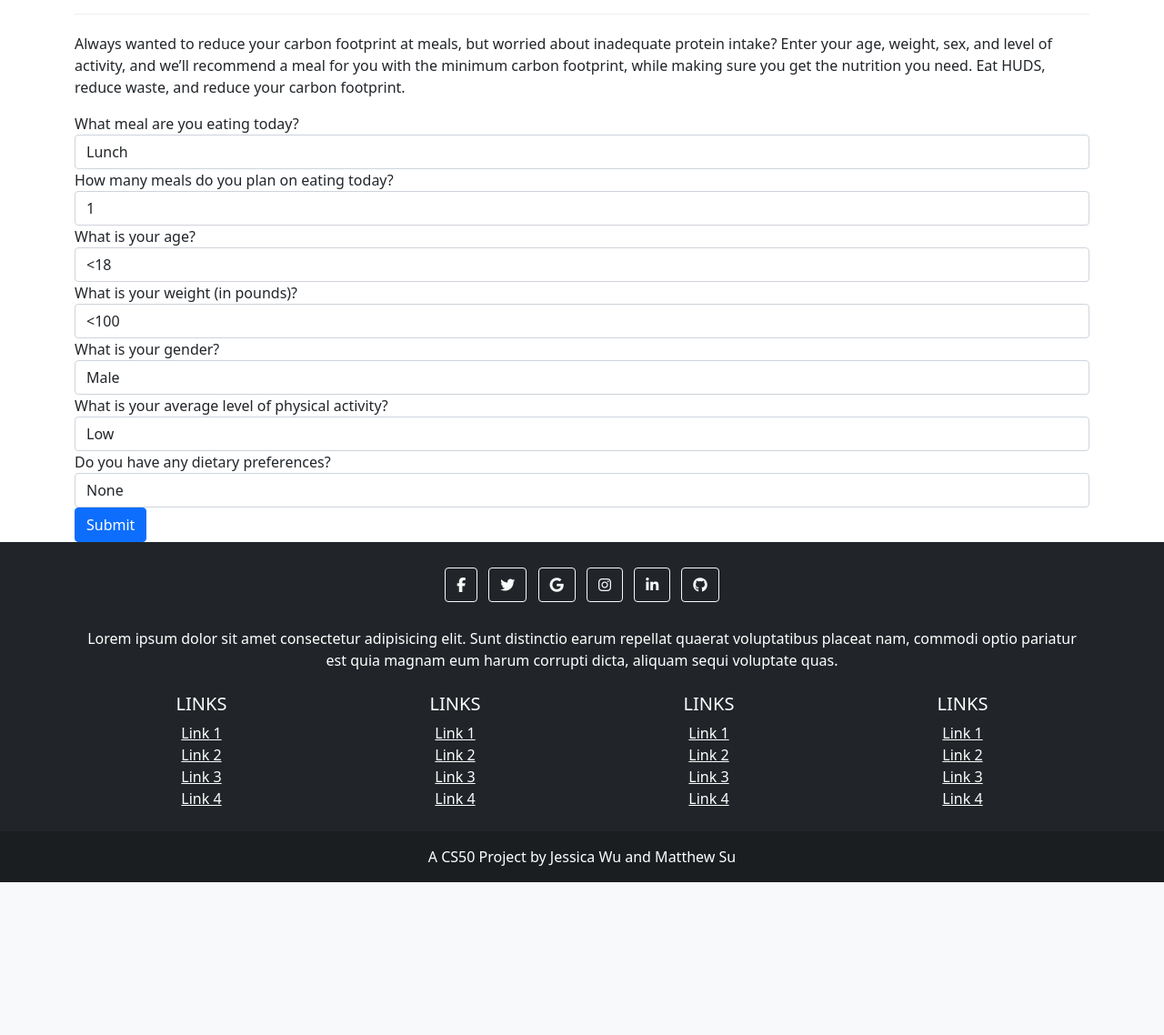
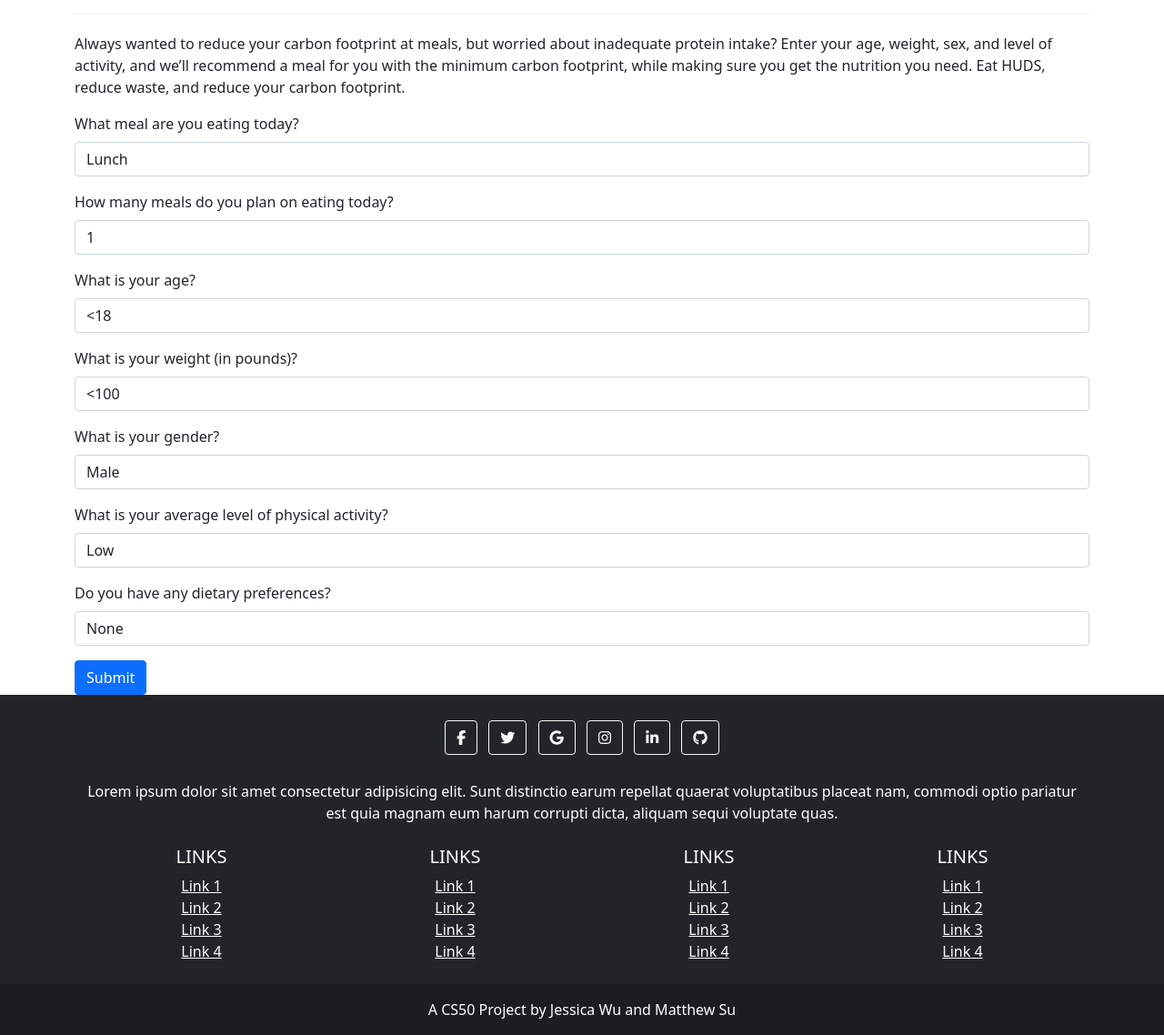
Before and after one commit to IsoPhoenix/huds-green, a Flask app: page /decarbonize in a window 1280 px wide. Shown: the part 346-1484 px from the top of the page at 91% size. Before the commit the page ends 1316 px from the top, so only its background shows below. Run offline with Flask 2, Linux system fonts and the light colour scheme; some libraries are stand-ins or nearby versions.

Commit message:
updated form styling to bootstrap 5

```diff
--- a/templates/decarbonize.html
+++ b/templates/decarbonize.html
@@ -20,15 +20,15 @@
         while making sure you get the nutrition you need. Eat HUDS, reduce waste, and reduce your carbon footprint.</p>
 
     <form action="/decarbonize" method="post">
-        <div class="form-group">
-            <label for="meal">What meal are you eating today?</label>
+        <div class="mb-3">
+            <label class="form-label" for="meal">What meal are you eating today?</label>
             <select class="form-control" id="meal">
                 <option>Lunch</option>
                 <option>Dinner</option>
             </select>
         </div>
-        <div class="form-group">
-            <label for="mealCount">How many meals do you plan on eating today?</label>
+        <div class="mb-3">
+            <label class="form-label" for="mealCount">How many meals do you plan on eating today?</label>
             <select class="form-control" id="mealCount">
                 <option>1</option>
                 <option>2</option>
@@ -36,8 +36,8 @@
                 <option>4</option>
             </select>
         </div>
-        <div class="form-group">
-            <label for="age">What is your age?</label>
+        <div class="mb-3">
+            <label class="form-label" for="age">What is your age?</label>
             <select class="form-control" id="age">
                 <option>&lt;18</option>
                 <option>19</option>
@@ -48,8 +48,8 @@
                 <option>&gt;23</option>
             </select>
         </div>
-        <div class="form-group">
-            <label for="weight">What is your weight (in pounds)?</label>
+        <div class="mb-3">
+            <label class="form-label" for="weight">What is your weight (in pounds)?</label>
             <select class="form-control" id="weight">
                 <option>&lt;100</option>
                 <option>100-110</option>
@@ -66,8 +66,8 @@
                 <option>&gt;200</option>
             </select>
         </div>
-        <div class="form-group">
-            <label for="gender">What is your gender?</label>
+        <div class="mb-3">
+            <label class="form-label" for="gender">What is your gender?</label>
             <select class="form-control" id="gender">
                 <option value="1">Male</option>
                 <option value="2">Female</option>
@@ -75,16 +75,16 @@
                 <option value="0">Prefer not to say</option>
             </select>
         </div>
-        <div class="form-group">
-            <label for="activity">What is your average level of physical activity?</label>
+        <div class="mb-3">
+            <label class="form-label" for="activity">What is your average level of physical activity?</label>
             <select class="form-control" id="activity">
                 <option>Low</option>
                 <option>Moderate</option>
                 <option>High</option>
             </select>
         </div>
-        <div class="form-group">
-            <label for="preferences">Do you have any dietary preferences?</label>
+        <div class="mb-3">
+            <label class="form-label" for="preferences">Do you have any dietary preferences?</label>
             <select class="form-control" id="preferences">
                 <option value="0" selected>None</option>
                 <option value="1">Vegan</option>
```
